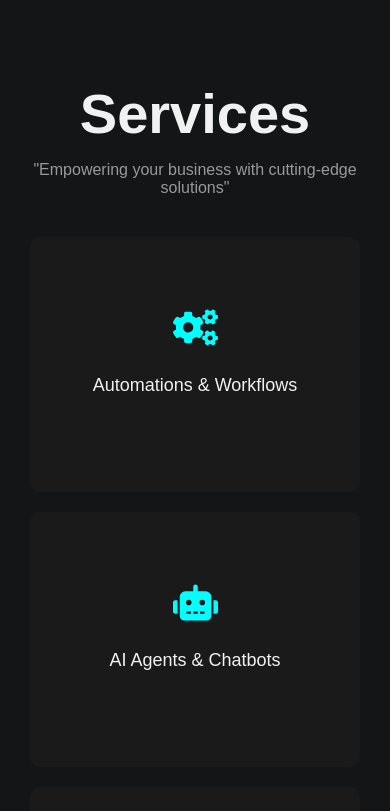
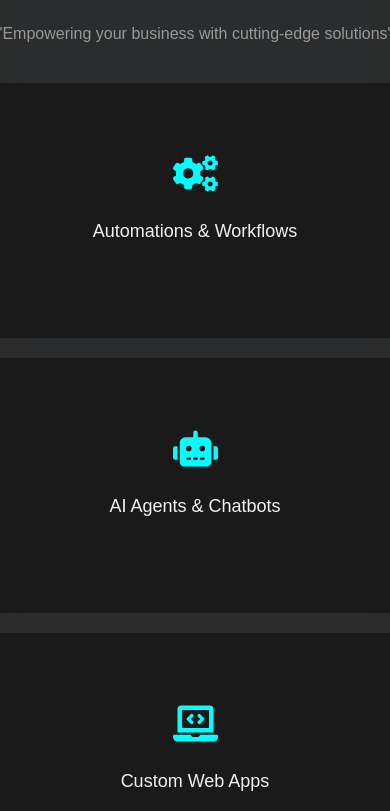
Before and after one commit to juanchovg1/mi-portafolio-frontend, a React (Vite) app: page / in a window 390 px wide. Shown: the part 4014-4825 px from the top of the page. Built offline with nearby package versions, Linux system fonts and the light colour scheme.

Commit message:
Refactor global, Header, and ServicesSection styles for improved layout consistency and responsiveness

```diff
--- a/src/styles/components/Header.css
+++ b/src/styles/components/Header.css
@@ -4,7 +4,8 @@
     height: 60px;
     display: flex;
     align-items: center;
-    width: 100vw; /* Ensure header width is 100% of the viewport */
+    justify-content: center;
+    width: 100%;
     position: fixed; /* Fixed position */
     top: 0; /* Stick to the top */
     z-index: 1000; /* Ensure it is above other content */
@@ -12,10 +13,13 @@
 
 .header-content {
     width: 100%;
+    max-width: 1200px;
     display: flex;
-    max-width: 1200px;
     align-items: center;
     justify-content: space-between;
+    padding: 0 20px;
+    box-sizing: border-box;
+    margin: 0 auto;
 }
 
 .header-text {
@@ -71,11 +75,11 @@
 
 @media (max-width: 768px) {
     .header {
-        padding: 0 1rem; /* Adjust padding for smaller screens */
+        padding: 0;
     }
 
     .header-content {
-        padding: 0 1rem; /* Adjust padding for smaller screens */
+        padding: 0 15px;
     }
 
     .header-text {
--- a/src/styles/components/ServicesSection.css
+++ b/src/styles/components/ServicesSection.css
@@ -1,6 +1,7 @@
 .services-section {
     padding: 40px 20px;
     text-align: center;
+    max-width: 1200px;
 }
 
 .services-title {
--- a/src/styles/global.css
+++ b/src/styles/global.css
@@ -1,10 +1,13 @@
 #responsive_content {
     background-color: transparent;
-    margin: 0px;
+    margin: 0;
     border-radius: 8px;
     width: 100%;
     max-width: 100vw;
     overflow-x: hidden;
+    display: flex;
+    flex-direction: column;
+    align-items: center;
 }
 
 a {
@@ -18,16 +21,16 @@ a:hover {
 
 body {
     display: flex;
-    flex-direction: column; /* Change to column layout */
+    flex-direction: column;
     align-items: center;
     margin: 0;
     padding: 0;
     color: #f1f1f1;
-    background-color: #131516; /* Set background color */
+    background-color: #131516;
     overflow-x: hidden;
     width: 100%;
     min-height: 100vh;
-    gap: 20px; /* Add gap between sections */
+    gap: 20px;
 }
 
 h1 {
@@ -39,14 +42,14 @@ button {
     border-radius: 8px;
     border: 1px solid transparent;
     padding: 0.6em 1.2em;
-    font-size: 14px; /* Fixed font size */
+    font-size: 14px;
     font-weight: 500;
     font-family: inherit;
     background-color: #1a1a1a;
     cursor: pointer;
     transition: border-color 0.25s;
-    width: 140px; /* Fixed width */
-    height: 40px; /* Fixed height */
+    width: 140px;
+    height: 40px;
 }
 button:hover {
     border-color: #00FFFF;
@@ -58,14 +61,17 @@ button:focus-visible {
 
 .profile-section,
 .resume-section,
-.about-me-section {
-    background: rgba(255, 255, 255, 0.1); /* Semi-transparent background */
-    backdrop-filter: blur(10px); /* Blur effect for glassmorphism */
+.about-me-section,
+.services-section,
+.skills-section {
+    background: rgba(255, 255, 255, 0.1);
+    backdrop-filter: blur(10px);
     border-radius: 10px;
     padding: 20px;
     width: 100%;
     max-width: 1200px;
     box-sizing: border-box;
+    margin: 0 auto;
 }
 
 @media (max-width: 1024px) {
@@ -85,7 +91,7 @@ button:focus-visible {
         overflow-x: hidden;
     }
     body {
-        gap: 10px; /* Adjust gap for mobile */
+        gap: 10px;
     }
 }
 
```
